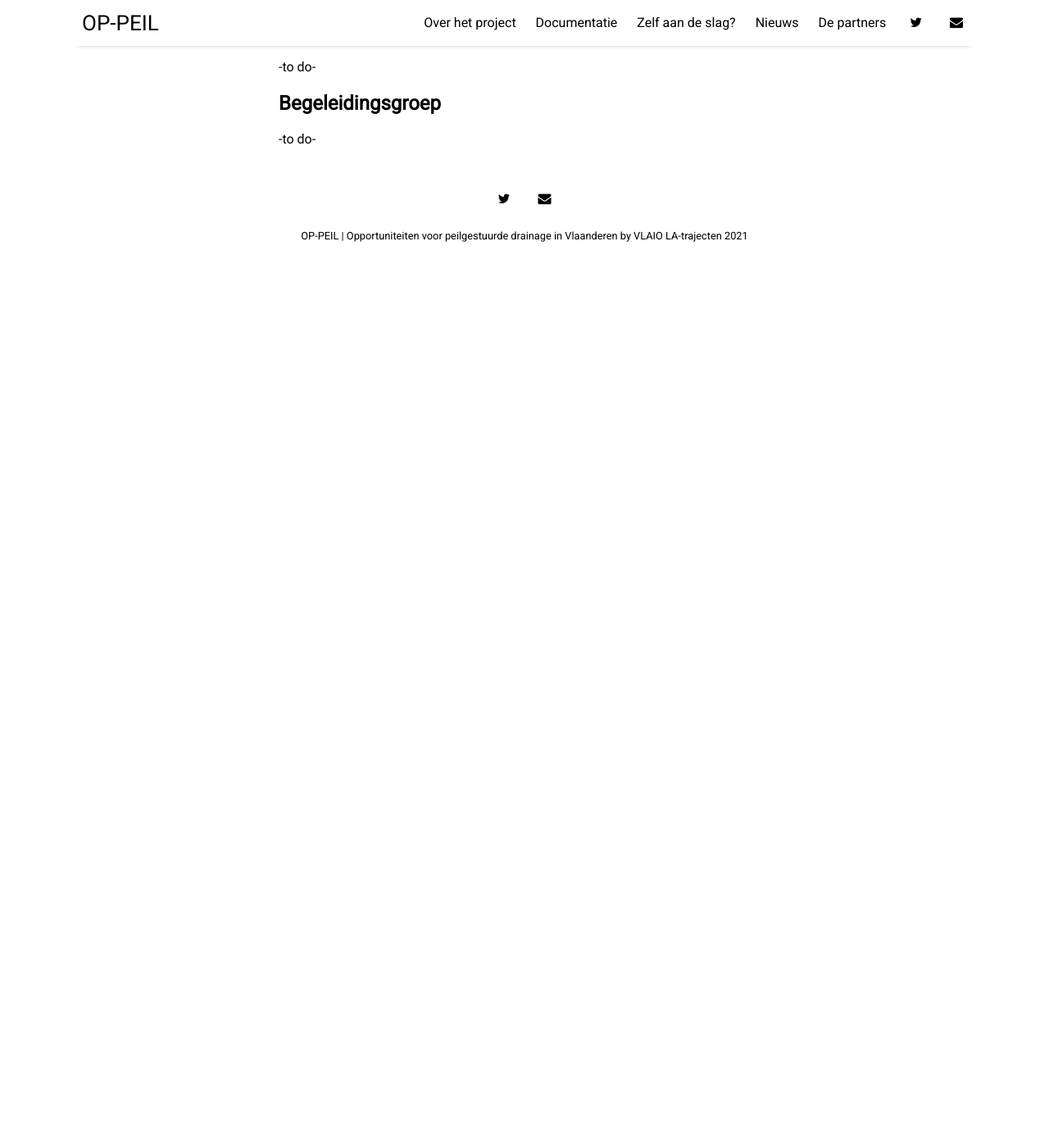
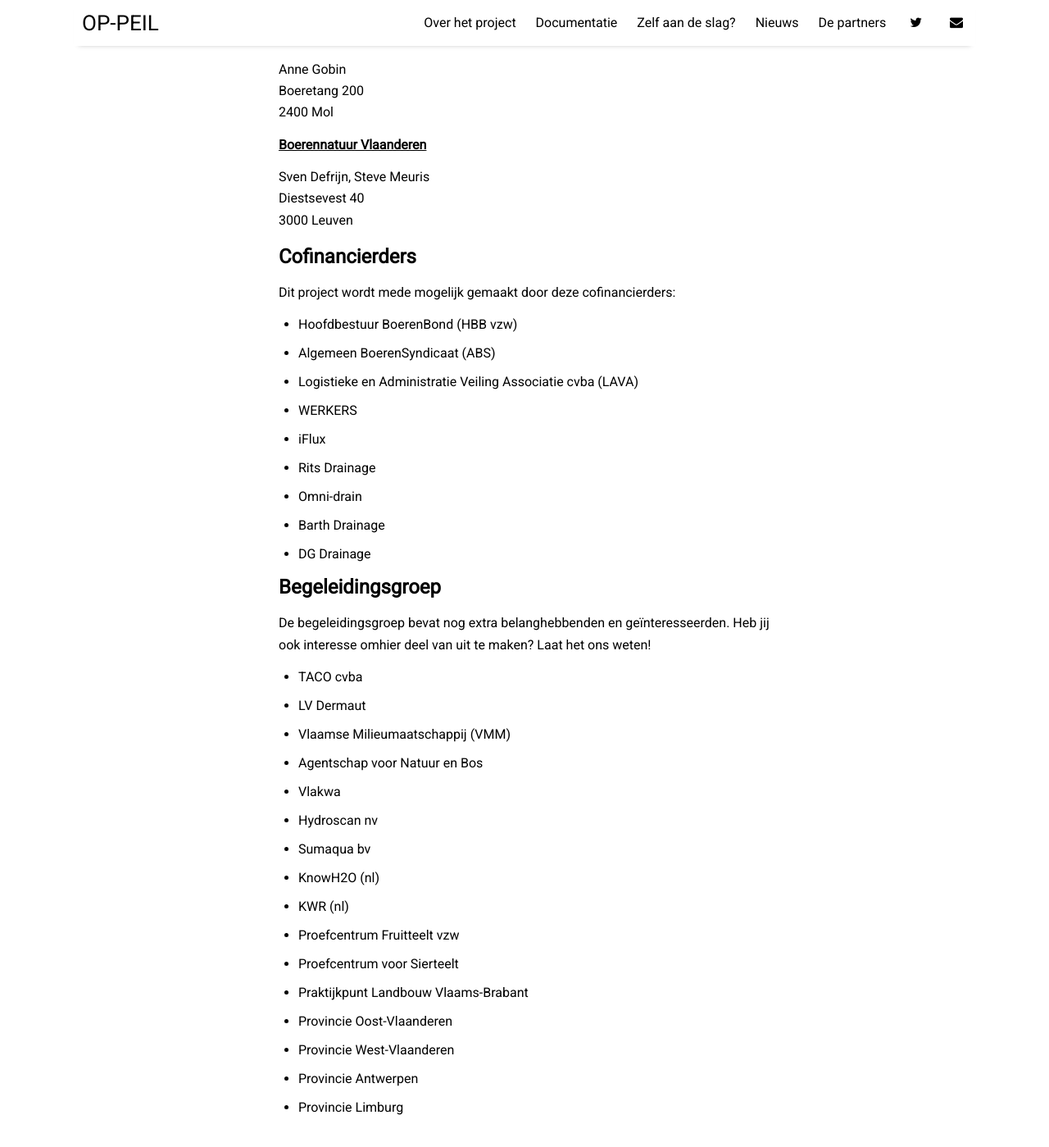
Before and after one commit to sarahgarre/op-peil, a Jekyll site: the page built from pages/contact.md, in a window 1280 px wide and 1400 px high, scrolled down 1103 px. Shown: the whole window at 82% size. Built offline with Jekyll 4.4.1, drawn with Linux system fonts in a browser that asks for light colours; nearby versions of some CDN libraries; before the commit the page ends 1429 px from its top, so only the background shows below that.

Commit message:
wat aanvullingen en verbeteringen

```diff
--- a/pages/contact.md
+++ b/pages/contact.md
@@ -45,14 +45,38 @@
 
 #### [Boerennatuur Vlaanderen](https://www.boerennatuur.be)
 
-Sven Defrijn
+Sven Defrijn, Steve Meuris
 Diestsevest 40
 3000 Leuven
 
 ## Cofinancierders
-
--to do-
+Dit project wordt mede mogelijk gemaakt door deze cofinancierders:
+- Hoofdbestuur BoerenBond (HBB vzw)
+- Algemeen BoerenSyndicaat (ABS)
+- Logistieke en Administratie Veiling Associatie cvba (LAVA)
+- WERKERS
+- iFlux
+- Rits Drainage
+- Omni-drain
+- Barth Drainage
+- DG Drainage
 
 ## Begeleidingsgroep
+De begeleidingsgroep bevat nog extra belanghebbenden en geïnteresseerden. Heb jij ook interesse omhier deel van uit te maken? Laat het ons weten!
 
--to do-
+- TACO cvba
+- LV Dermaut
+- Vlaamse Milieumaatschappij (VMM)
+- Agentschap voor Natuur en Bos
+- Vlakwa
+- Hydroscan nv
+- Sumaqua bv
+- KnowH2O (nl)
+- KWR (nl)
+- Proefcentrum Fruitteelt vzw
+- Proefcentrum voor Sierteelt
+- Praktijkpunt Landbouw Vlaams-Brabant
+- Provincie Oost-Vlaanderen
+- Provincie West-Vlaanderen
+- Provincie Antwerpen
+- Provincie Limburg
```
Also changed, not shown: other parts of pages/contact.md (+1 -1 lines), _posts/2021-06-19-about-the-author.md (+10 -9 lines).
